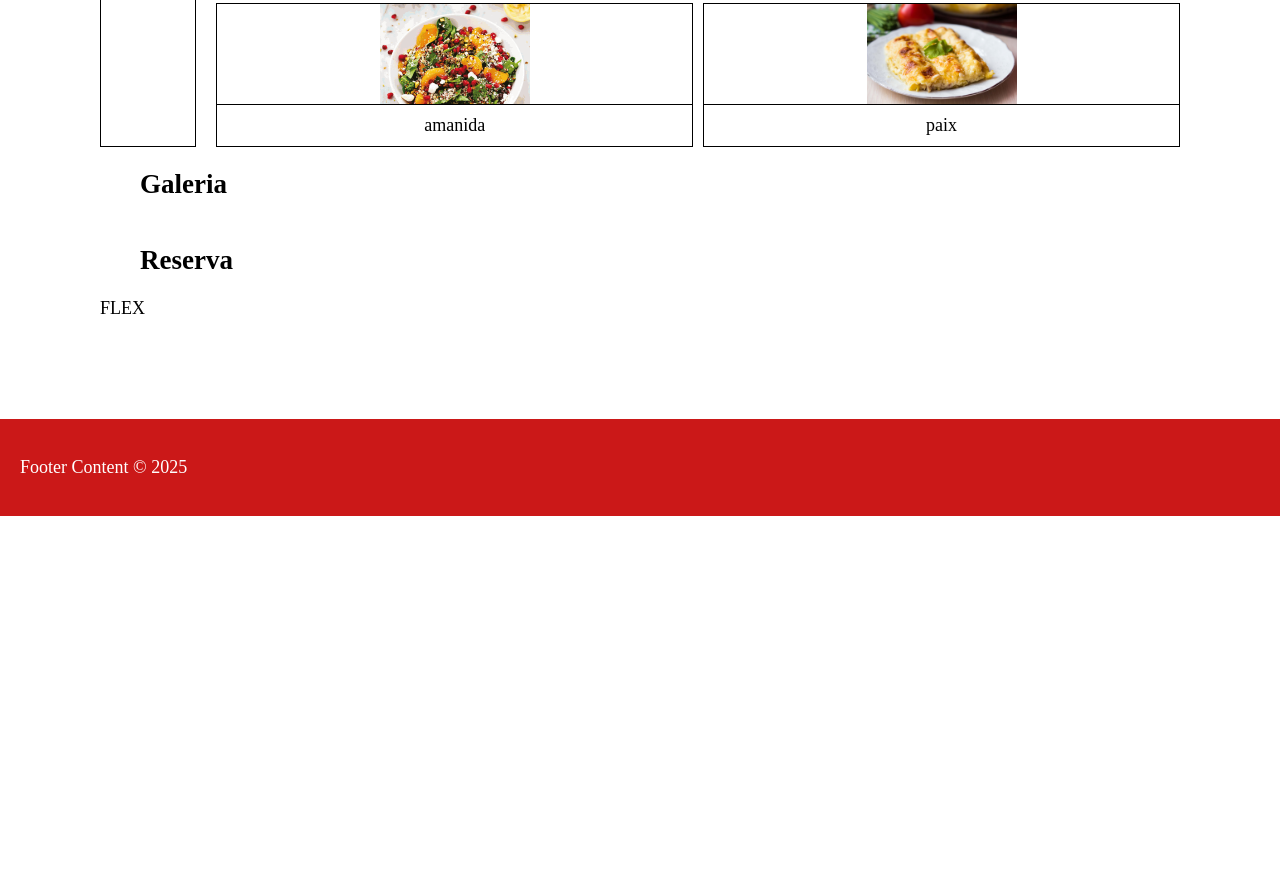
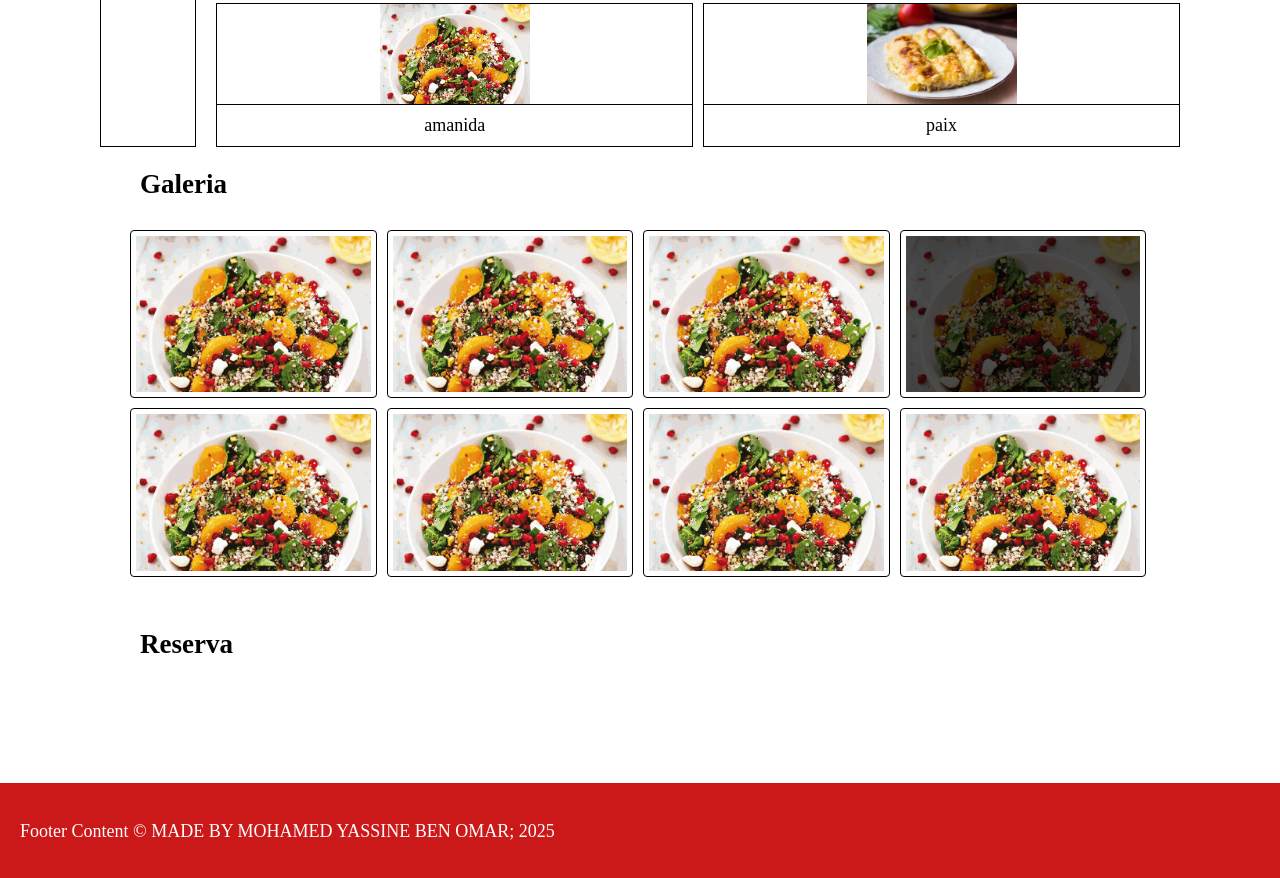
Before and after one commit to MohamedYassineBenomar/web-pagina-html-css-practica, a plain HTML site: page index.html in a window 1280 px wide. Shown: the part 2058-2936 px from the top of the page. Before the commit the page ends 2574 px from the top, so only its background shows below. Drawn offline with Linux system fonts and the light colour scheme.

Commit message:
version where carta with flex

```diff
--- a/css/index.css
+++ b/css/index.css
@@ -66,7 +66,6 @@ body {
 }
 
 h2 {
-
   padding-left: 40px;
 }
 
@@ -92,10 +91,8 @@ h2 {
   border: 1px solid black;
   padding: 20px;
   border-radius: 10px;
-
 }
 .carta-txt {
-
   gap: 20px;
   padding: 40px;
   border: 1px solid black;
@@ -112,7 +109,7 @@ articles h3 {
   border-radius: 10px;
 }
 
-.carta-container {
+.carta-grid-container {
 
   display: flex;
   gap: 20px;
@@ -124,8 +121,8 @@ articles h3 {
   display: flex;
   flex-direction: column;
   gap: 10px;
+}
 
-}
 menu {
   flex: 1;
   text-align: center;
@@ -133,22 +130,19 @@ menu {
   border: 1px solid black;
   align-items: stretch;
   padding: 140px 0px 140px 0px;
+}
 
-
-}
 .carta-container-right {
   flex: 10;
   background-color: rgb(255, 255, 255);
   display: flex;
   flex-direction: column;
   gap: 10px;
-
 }
 
 menuinfo {
 
   margin: 0;
-
   gap: 10px;
   height: 100%;
 
@@ -156,21 +150,17 @@ menuinfo {
 
 h4 {
   font-size: xx-large;
-
   padding-top: 20px;
   margin-top: 0;
-
   margin-bottom: 0;
   padding-bottom: 0;
 }
 
 .menuinfo-card-container{
-
   display: flex;
   gap: 10px;
   margin: 0px;
   padding: 0px;
-
 }
 
 .menuinfo-card {
@@ -195,3 +185,40 @@ h4 {
   height: 100%;
   object-fit: contain;
 }
+
+.galeria {
+
+}
+
+
+
+.galeria-carta {
+  display: flex;
+  margin: 30px;
+  flex-wrap: wrap;
+  gap: 10px; /* Space between grid items */
+
+}
+ /* img div */
+.img-galeria{
+  width: 23%;
+  border: 1px solid black;
+  border-radius: 4px;
+  padding: 5px;
+}
+
+.galeria-carta-img {
+  width: 100%;
+  display: block;
+
+
+}
+ /* img div */
+ .img-galeria:hover {
+  box-shadow: 0 0 2px 1px rgba(0, 140, 186, 0.5) ;
+}
+
+.img-galeria:nth-child(4){
+  filter: brightness(30%);
+}
+.article-generic galeria
--- a/index.html
+++ b/index.html
@@ -49,11 +49,11 @@
 
                 </div>
             </articles>
-            <articles class="article-generic sobre-nosaltres">
+            <articles class="article-generic CARTA" >
                 <h2 >Carta</h2>
                 <div class="sobre-nosaltres-container">
                     <h3>Menu</h3>
-                    <div class="carta-container">
+                    <div class="carta-grid-container">
                     <div class="carta-container-left">
                        <menu>Menu 1</menu>
                        <menu>Menu 2</menu>
@@ -126,18 +126,34 @@
 
                 </div>
             </articles>
-            <articles class="article-generic Carta">
+            <articles class="article-generic galeria">
                 <h2 >Galeria</h2>
-                <div class="carta-container"></div>
+                <div class="galeria-container">
+                    <div class="galeria-carta">
+
+                        <div class="img-galeria"><img class="galeria-carta-img" src="images/r171.png" alt=""></div>
+                        <div class="img-galeria"><img class="galeria-carta-img" src="images/r171.png" alt=""></div>
+                        <div class="img-galeria"><img class="galeria-carta-img" src="images/r171.png" alt=""></div>
+                        <div class="img-galeria"><img class="galeria-carta-img" src="images/r171.png" alt=""></div>
+                        <div class="img-galeria"><img class="galeria-carta-img" src="images/r171.png" alt=""></div>
+                        <div class="img-galeria"><img class="galeria-carta-img" src="images/r171.png" alt=""></div>
+                        <div class="img-galeria"><img class="galeria-carta-img" src="images/r171.png" alt=""></div>
+                        <div class="img-galeria"><img class="galeria-carta-img" src="images/r171.png" alt=""></div>
+                    </div>
+
+                </div>
             </articles>
-            <articles class="article-generic sobre-nosaltres">
-                 <h2 >Reserva</h2>
-                <div class="sobre-nosaltres-container"> FLEX </div>
+            <articles class="article-generic RESERVA">
+                <h2>Reserva</h2>
+                <div class="reserva-container">
+
+
+                </div>
             </articles>
         </section>
     </main>
     <footer>
-        <p>Footer Content &copy; 2025</p>
+        <p>Footer Content &copy MADE BY MOHAMED YASSINE BEN OMAR; 2025</p>
     </footer>
 
 </body>
```
